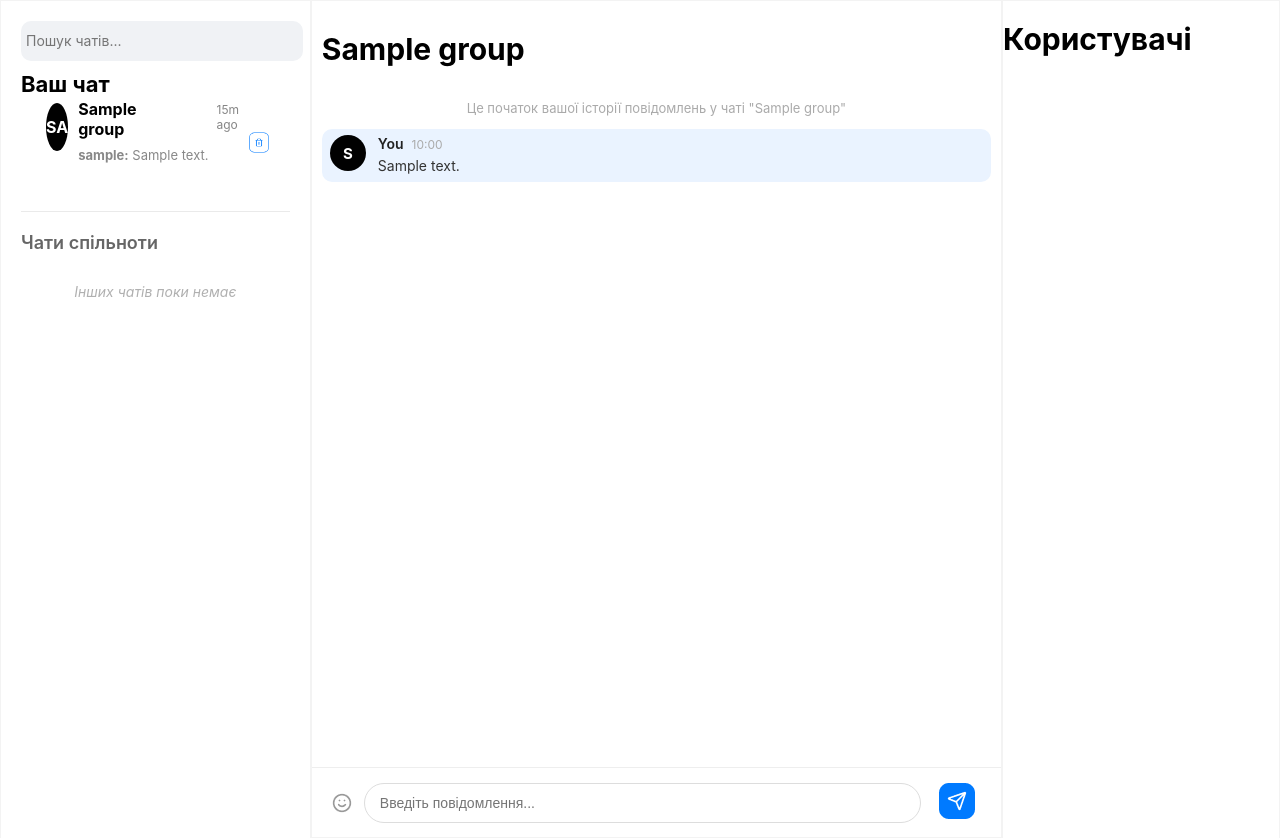
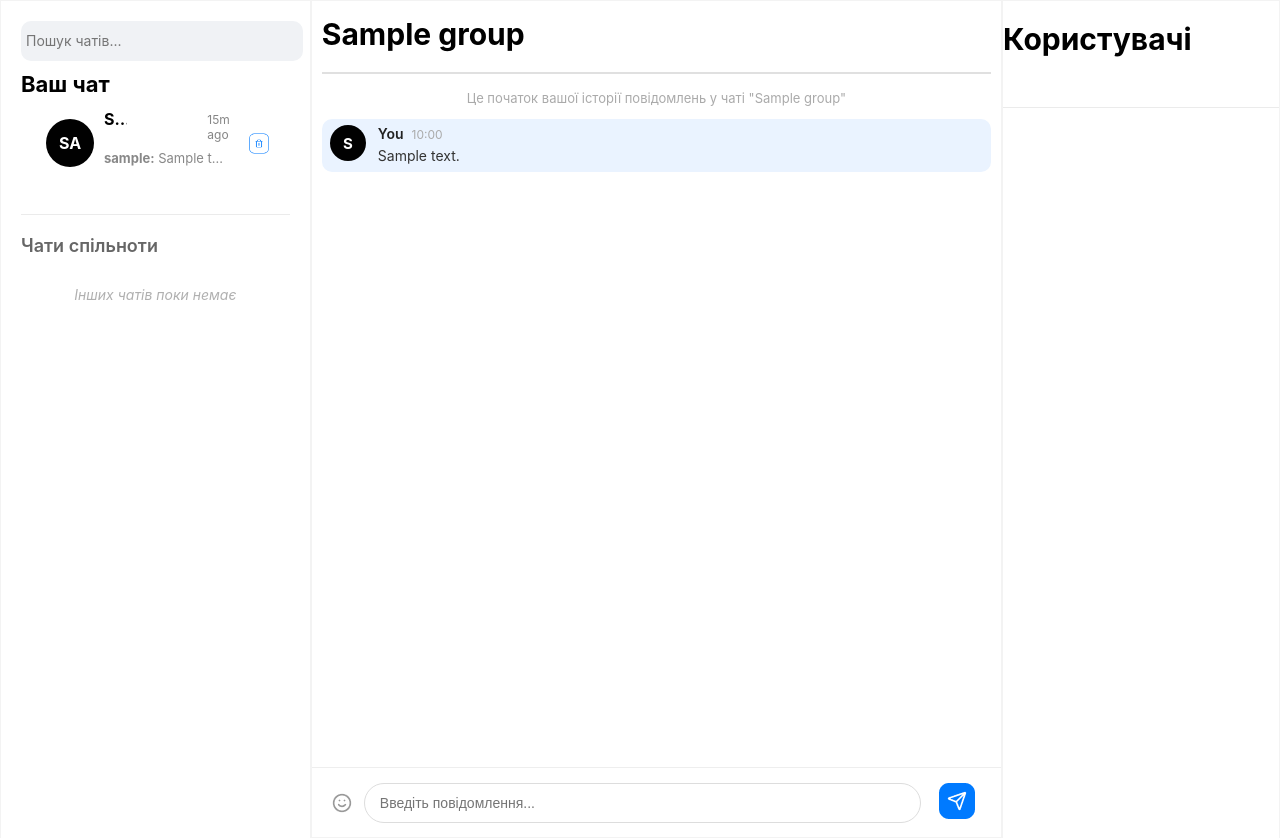
Before and after one commit to iv1teq/Messenger, a Flask app: page /chat/1 in a window 1280 px wide. Shown: the part 64-902 px from the top of the page. Run offline with Flask 3, Linux system fonts and the light colour scheme; a user stored in the database is signed in; tables that the repository leaves empty hold one stand-in row (values such as "Sample post"); some libraries are stand-ins or nearby versions.

Commit message:
small fix

```diff
--- a/chat/static/css/chat.css
+++ b/chat/static/css/chat.css
@@ -39,15 +39,16 @@ main {
     box-sizing: border-box;
 }
 
-/* Область с сообщениями: занимает всё доступное место и скроллится */
+
+
+/* чтобы скроллились только сообщения */
 #chat-messages-display {
     flex: 1;
-    min-height: 0; /* критично для появления скролла внутри flex-контейнера */
+    min-height: 0;
     overflow-y: auto;
-    padding: 10px;
+    padding: 0 10px 10px;
     box-sizing: border-box;
 }
-
 #members-div {
     gap: 0;
     border: 1.7px solid rgba(90, 90, 90, 0.075);
@@ -166,9 +167,24 @@ main {
     flex-direction: row;
     gap: 10px;
     padding-left: 25px;
+    align-items: center;
 }
 
+.your_chat .group-avatar {
+    flex-shrink: 0;
+}
 
+.your_chat .saved_messages_text {
+    min-width: 0;
+    flex: 1;
+}
+
+.your_chat .chat-name-heading,
+.your_chat .chat-subtext {
+    overflow: hidden;
+    text-overflow: ellipsis;
+    white-space: nowrap;
+}
 
 
 .saved_messages {
@@ -644,10 +660,15 @@ main {
     border-top: 1px solid #eaeaea;
     margin: 20px 0;
 }
-
+.soft-divider {
+    border: 0;
+    border-top: 1px solid rgba(0, 0, 0, 0.08);
+    margin: 20px 0;
+}
 /* Специфические стили для карточки личного чата */
 .owned-chat {
     margin-bottom: 20px;
+    margin-top: 10px;
 }
 
 .chat-name-heading {
@@ -1039,13 +1120,12 @@ main {
     transform: translateY(30px); /* вверх */
 
 }
-.arrow-header{
-    display:flex;
-    width: 100%;
-    flex-direction: row;
-    font-size:15px;
-    gap:10px;
 
+#group-name-link {
+    margin-top: 15px;
+    white-space: nowrap;
+    overflow: hidden;
+    text-overflow: ellipsis;
 }
 
 .group-avatar {
@@ -1087,3 +1167,63 @@ main {
     }
 
 }
+.emoji-icon {
+    cursor: pointer;
+}
+
+.emoji-panel {
+    display: none;
+    position: absolute;
+    bottom: 110%;
+    left: 0;
+    width: 300px;
+    max-height: 240px;
+    overflow-y: auto;
+    background: #fff;
+    border: 1px solid #ddd;
+    border-radius: 10px;
+    padding: 8px;
+    grid-template-columns: repeat(8, 1fr);
+    gap: 2px;
+    z-index: 1000;
+    box-shadow: 0 4px 15px rgba(0,0,0,0.1);
+}
+
+.emoji-panel.show {
+    display: grid;
+}
+
+.emoji-panel button {
+    border: none;
+    background: transparent;
+    font-size: 19px;
+    cursor: pointer;
+    padding: 4px;
+    border-radius: 6px;
+    line-height: 1;
+}
+
+.emoji-panel button:hover {
+    background: #f0f0f0;
+}
+.arrow-header {
+    display: flex;
+    flex-direction: row;
+    align-items: top;
+    font-size: 15px;
+    gap: 10px;
+    width: 100%;
+}
+
+.chat-divider{
+    position: sticky;
+    top: 58px;
+    z-index: 19;
+
+    width: 100%;
+    margin: 0 0 16px 0;
+
+    border: none;
+    border-top: 2px solid rgba(0,0,0,.12);
+    background: #fff;
+}
--- a/chat/static/js/modal.js
+++ b/chat/static/js/modal.js
@@ -328,9 +328,9 @@ document.addEventListener('DOMContentLoaded', function () {
     if (closeModalBtnSettings) closeModalBtnSettings.addEventListener('click', closeSettings);
 
 
-    // 8. КЛИК ПО УЧАСТНИКАМ (ПРОФИЛЬ ВНИЗУ)
+    // 8. КЛИК ПО УЧАСТНИКАМ (ДЕЛЕГИРОВАНИЕ СОБЫТИЙ — карточки рендерятся динамически)
 
-    const members = document.querySelectorAll('.member');
+    const membersList = document.querySelector('.members-list');
     const profileBlock = document.getElementById('profile');
 
     const profileLetters = document.getElementById('profile-letters');
@@ -338,19 +338,22 @@ document.addEventListener('DOMContentLoaded', function () {
     const profileUsername = document.getElementById('profile-username');
     const closeBtn = document.getElementById('close-profile-btn');
 
-    members.forEach(member => {
-        member.addEventListener('click', () => {
+    if (membersList) {
+        membersList.addEventListener('click', (event) => {
+            const member = event.target.closest('.member');
+            if (!member) return;
+
             const username = member.getAttribute('data-username');
             const fullname = member.getAttribute('data-fullname');
             const initials = member.getAttribute('data-initials');
 
             if (profileLetters) profileLetters.textContent = initials || 'CH';
-            if (profileFullname) profileFullname.textContent = fullname.trim() ? fullname : 'Без имени';
+            if (profileFullname) profileFullname.textContent = fullname && fullname.trim() ? fullname : 'Без імені';
             if (profileUsername) profileUsername.textContent = `@${username}`;
 
             if (profileBlock) profileBlock.style.display = 'flex';
         });
-    });
+    }
 
     if (closeBtn && profileBlock) {
         closeBtn.addEventListener('click', (e) => {
--- a/chat/templates/chat_page.html
+++ b/chat/templates/chat_page.html
@@ -133,7 +133,7 @@
         {% endif %}
 
 
-        <hr class="section-divider">
+        <hr class="soft-divider">
 
 
         <div class="chat-header-container community-header">
@@ -199,7 +199,7 @@
                 <div class="join-chat-container" style="display: flex; flex-direction: column; align-items: center; justify-content: center; height: 100%; text-align: center; padding: 20px;">
                     <div class="join-chat-card" style="background: #fff; padding: 30px; border-radius: 12px; box-shadow: 0 4px 15px rgba(0,0,0,0.05); max-width: 400px;">
                         <div class="group-avatar-large" style="width: 60px; height: 60px; background: #3498db; color: #fff; border-radius: 50%; display: flex; align-items: center; justify-content: center; margin: 0 auto 15px; font-size: 24px; font-weight: bold;">
-                            {{ active_chat.group_name[:2].upper() }}
+                            {{ (active_chat.group_name or 'CH')[:2].upper() }}
                         </div>
                         <h2 style="margin-bottom: 10px; font-size: 22px; color: #333;">Вхід до спільноти</h2>
                         <p style="color: #666; margin-bottom: 20px; font-size: 14px; line-height: 1.5;">
@@ -223,7 +223,13 @@
                             {{active_chat.group_name}}
                         </h1>
                     </header>
-                    <p style="color: #aaa; text-align: center; font-size: 13px;">Це початок вашої історії повідомлень у чаті "{{ active_chat.group_name }}"</p>
+
+                    <hr class="chat-divider">
+
+                    <p style="color: #aaa; text-align: center; font-size: 13px;">
+                        Це початок вашої історії повідомлень у чаті "{{ active_chat.group_name }}"
+                    </p>
+
                     <div class="messages-list">
                         {% if active_chat %}
                         {% for msg in active_chat.messages %}
@@ -232,7 +238,7 @@
 
                                 <!-- Аватар теперь для ВСЕХ сообщений -->
                                 <div class="msg-avatar" style="background-color: rgb({{ msg.author.color_r }}, {{ msg.author.color_g }}, {{ msg.author.color_b }});">
-                                    {% if msg.user_id == user.id %}{{ user.username[:1].upper() }}{% else %}{{ msg.author.username[:1].upper() }}{% endif %}
+                                    {% if msg.user_id == user.id %}{{ (user.username or '?')[:1].upper() }}{% else %}{{ (msg.author.username or '?')[:1].upper() }}{% endif %}
                                 </div>
 
                                 <div class="msg-bubble-wrapper">
@@ -253,8 +259,9 @@
 
 
 
-                <div class="input-wrapper" >
-                        <img src="{{ url_for('chat_page.static', filename='images/emoji.png') }}" alt="emoji" class="emoji-icon">
+                <div class="input-wrapper" style="position: relative;">
+                    <img src="{{ url_for('chat_page.static', filename='images/emoji.png') }}" alt="emoji" class="emoji-icon" id="emoji-icon">
+                    <div id="emoji-panel" class="emoji-panel"></div>
                     <div class="input-field-container">
                     <input class="message-input" type="text" id="message-input" placeholder="Введіть повідомлення...">
                     </div>
@@ -278,6 +285,7 @@
             <img src="{{url_for('chat_page.static', filename='images/arrow.png')}}" alt="arrow" id="arrow-members">
             <h1>Користувачі</h1>
         </header>
+        <hr class="soft-divider">
         <div class="members-count" style="margin-top: 1px; font-size: 14px; color: #666;">
 
         </div>
@@ -290,13 +298,23 @@
     </div>
 
     <div id="profile" style="display: none;">
-        <span class="cross" id="close-profile-btn">&times;</span>
+        <button class="cross" id="close-profile-btn" aria-label="Закрыть">&times;</button>
+
         <div class="user-avatar_bottom">
             <div id="profile-letters"></div>
         </div>
+
         <span class="user-text" id="profile-fullname"></span>
-        <br>
         <span class="username-text" id="profile-username"></span>
+
+        <div class="profile-row">
+            <span class="profile-label">Дата народження</span>
+            <span class="profile-value" id="profile-birth-date"></span>
+        </div>
+        <div class="profile-row">
+            <span class="profile-label">Стать</span>
+            <span class="profile-value" id="profile-gender"></span>
+        </div>
     </div>
 
 
```
Also changed, not shown: other parts of chat/static/css/chat.css (+60 -0 lines), 1 other file. Lines whose indentation alone changed are shown as unchanged.
